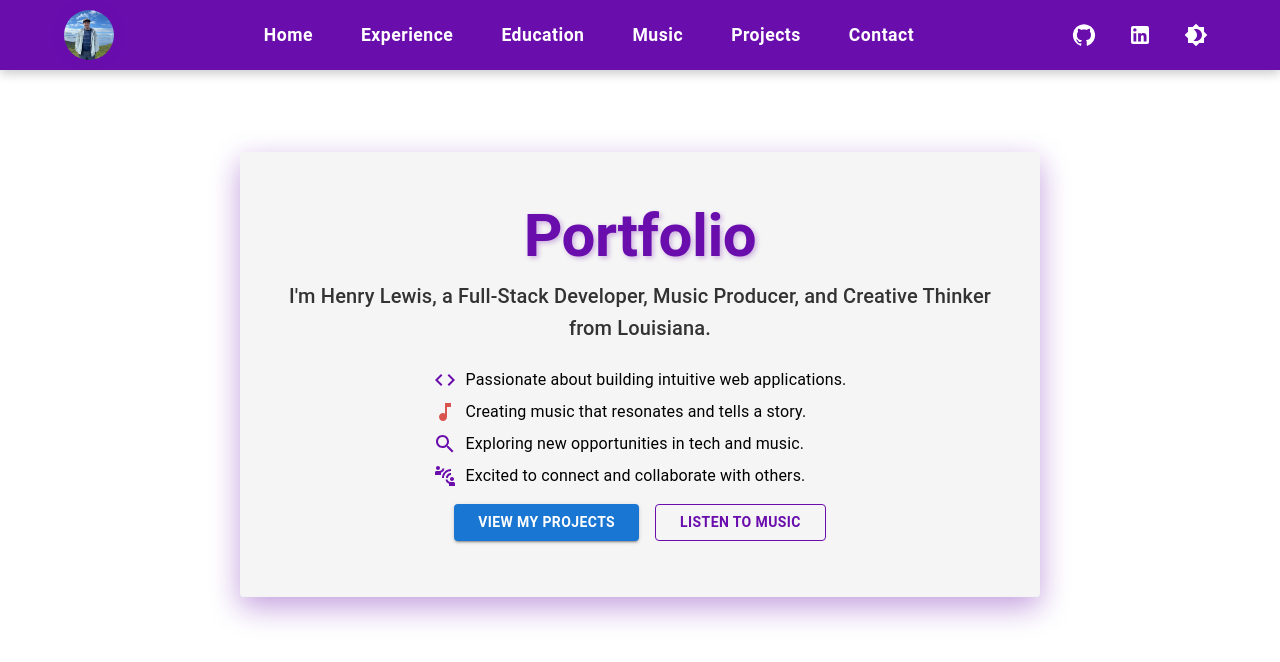
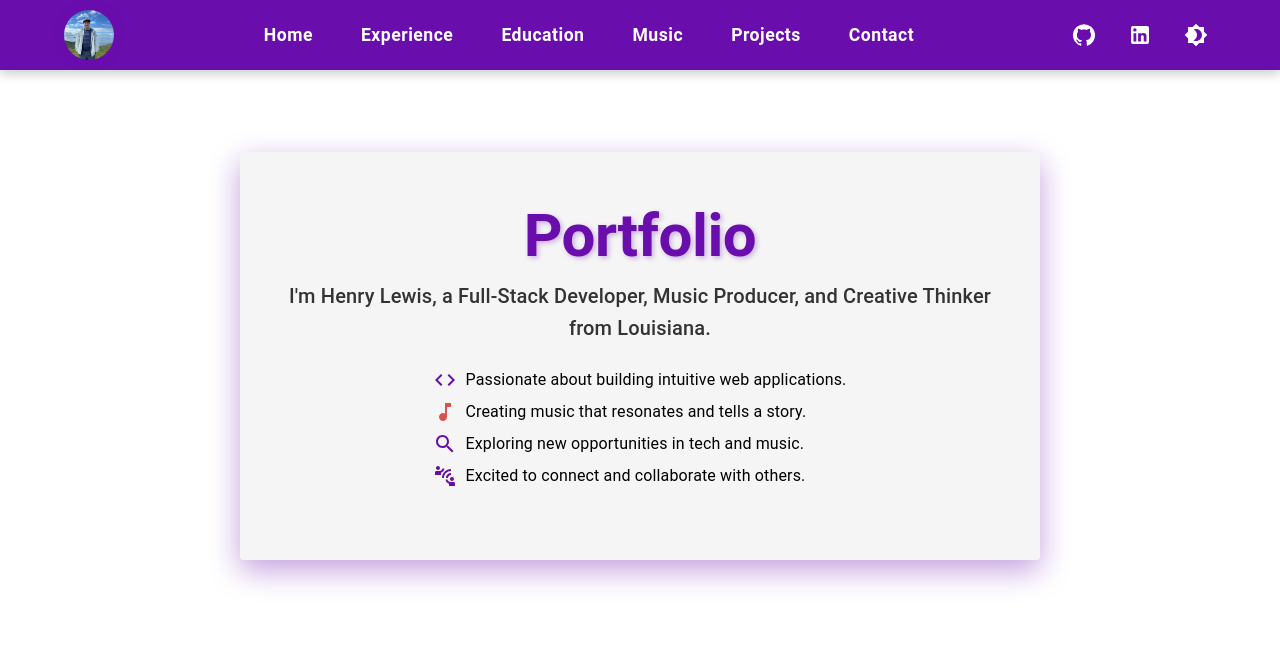
Before and after one commit to soulunknown/Portfolio, a React (Vite) app: page / in a window 1280 px wide. Shown: the top 662 px of the page. Built offline with nearby package versions, Linux system fonts and the light colour scheme.

Commit message:
remove buttons

```diff
--- a/src/components/Hero.jsx
+++ b/src/components/Hero.jsx
@@ -42,7 +42,7 @@ export default function Hero() {
             I'm Henry Lewis, a Full-Stack Developer, Music Producer, and Creative Thinker from Louisiana.
           </Typography>
 
-          {/* Bullet Points */}
+
           <Box sx={{ textAlign: "left", display: "inline-block" }}>
             <Typography sx={{ display: "flex", alignItems: "center", mb: 1 }}>
               <CodeIcon sx={{ color: "#6a0dad", mr: 1 }} /> Passionate about building intuitive web applications.
@@ -58,22 +58,8 @@ export default function Hero() {
             </Typography>
           </Box>
 
-          {/* Buttons */}
-          <Box sx={{ display: "flex", justifyContent: "center", gap: 2 }}>
-            <Button variant="contained" color="primary" sx={{ fontWeight: "bold", px: 3 }}>
-              VIEW MY PROJECTS
-            </Button>
-            <Button
-              variant="outlined"
-              sx={{
-                fontWeight: "bold",
-                borderColor: theme.palette.mode === "dark" ? "#A97FDB" : "#6a0dad", // ✅ Adjusted purple in Dark Mode
-                color: theme.palette.mode === "dark" ? "#A97FDB" : "#6a0dad",
-                px: 3
-              }}>
-              LISTEN TO MUSIC
-            </Button>
-          </Box>
+
+
         </CardContent>
       </Card>
     </Box>
```
